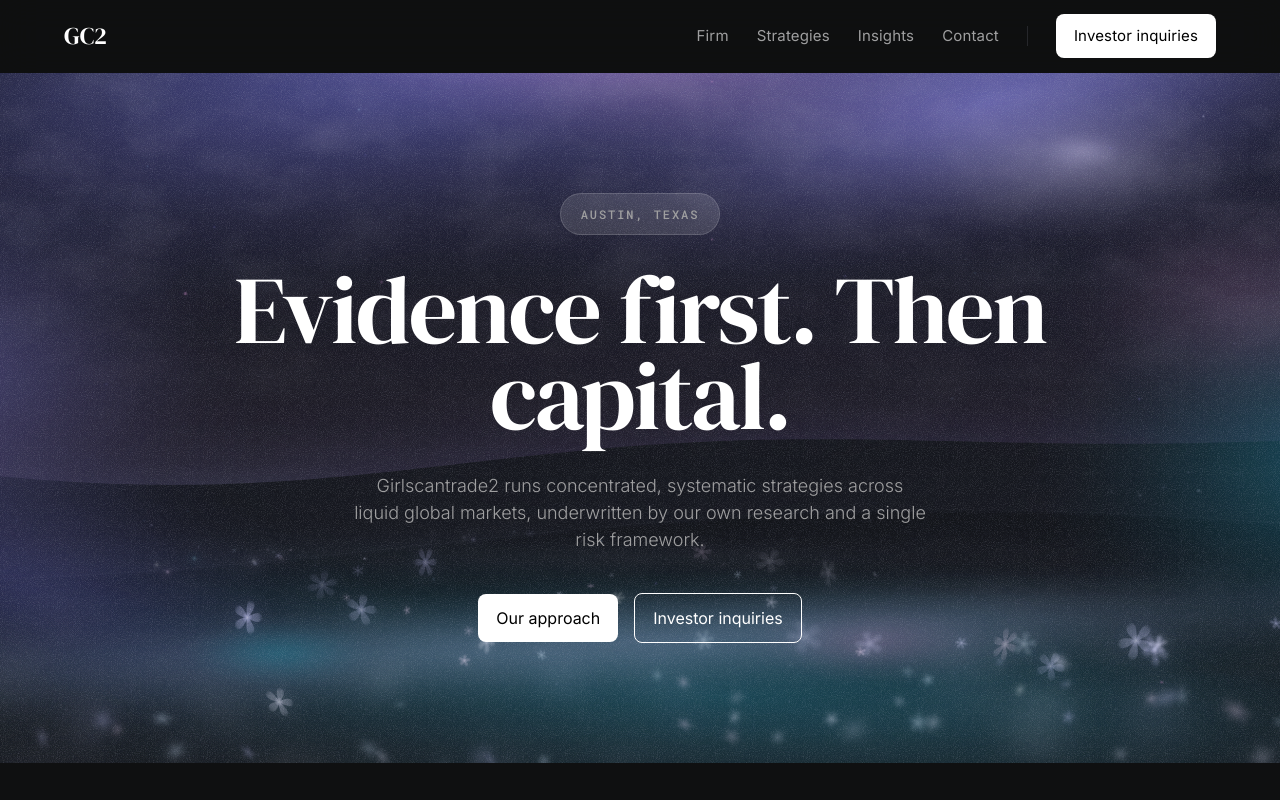
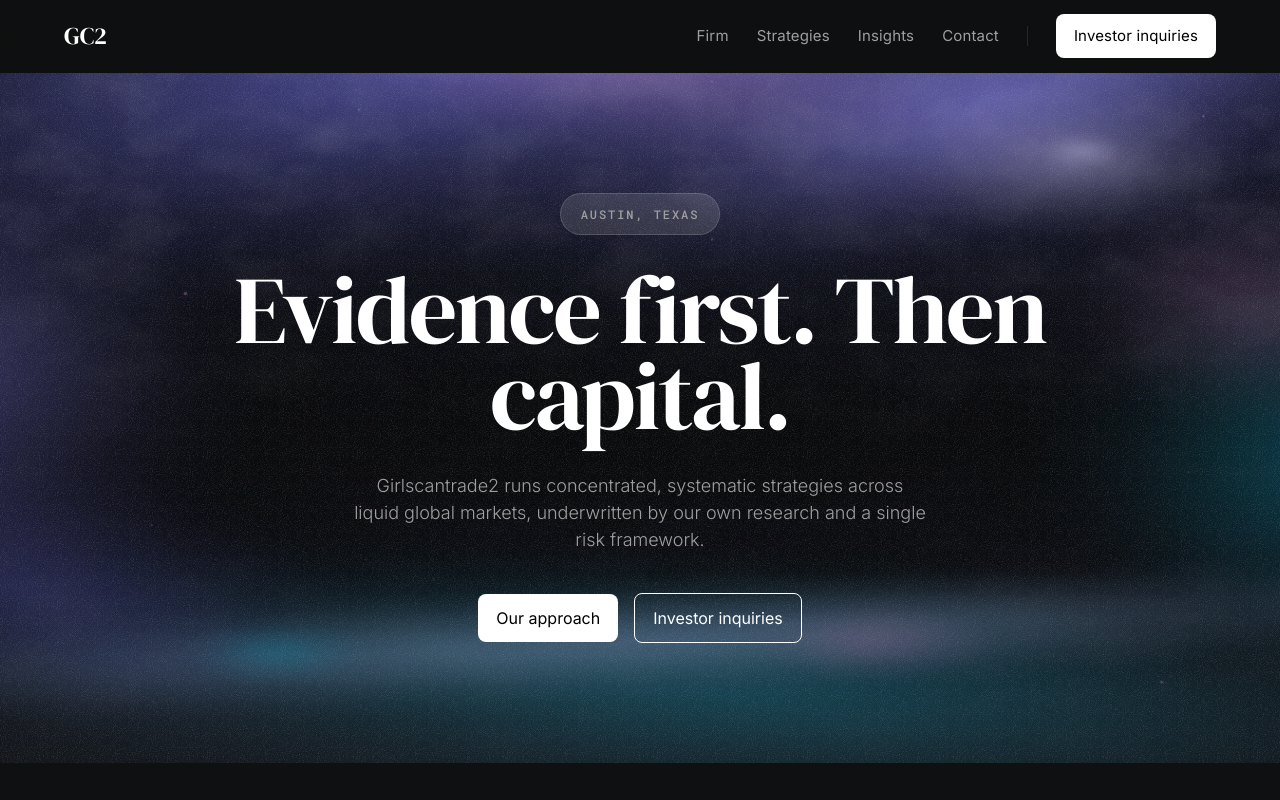
Before and after one commit to natnaelsolomon0101-sketch/gc2-site, a Next.js app: page / in a window 1280 px wide. Shown: the top 800 px of the page. Built offline with nearby package versions, Linux system fonts and the light colour scheme.

Commit message:
fix(hero): cut the bloom field
The blooms rendered as literal daisy shapes — clip-art scattered across the
lower band, and exactly the 'florals as wallpaper' the brief forbids. The
agent that built it flagged this risk in its own report and I shipped past the
warning. Atmosphere alone is stronger.

```diff
--- a/src/app/page.tsx
+++ b/src/app/page.tsx
@@ -2,7 +2,7 @@
 import Link from "next/link";
 import Strategies from "@/components/sections/Strategies";
 import Atmosphere from "@/components/sections/Atmosphere";
-import BloomField from "@/components/sections/BloomField";
+import Feature from "@/components/sections/Feature";
 import Approach from "@/components/sections/Approach";
 import Insights from "@/components/sections/Insights";
 import ContactBand from "@/components/sections/ContactBand";
@@ -28,7 +28,6 @@
       {/* hero */}
       <section className="relative isolate overflow-hidden" style={{ paddingBlock: "120px" }}>
         <Atmosphere />
-        <BloomField intensity={0.85} className="mix-blend-screen" />
         <div className="wrap relative z-10 mx-auto max-w-4xl text-center">
           <span className="chip fade-in fade-1">
             <span className="t-mono" style={{ letterSpacing: ".16em" }}>{site.city}</span>
@@ -49,6 +48,8 @@
 
       <Approach />
 
+      <Feature />
+
       <Strategies />
 
       {/* inverted stat card — breaks the dark rhythm once */}
```
